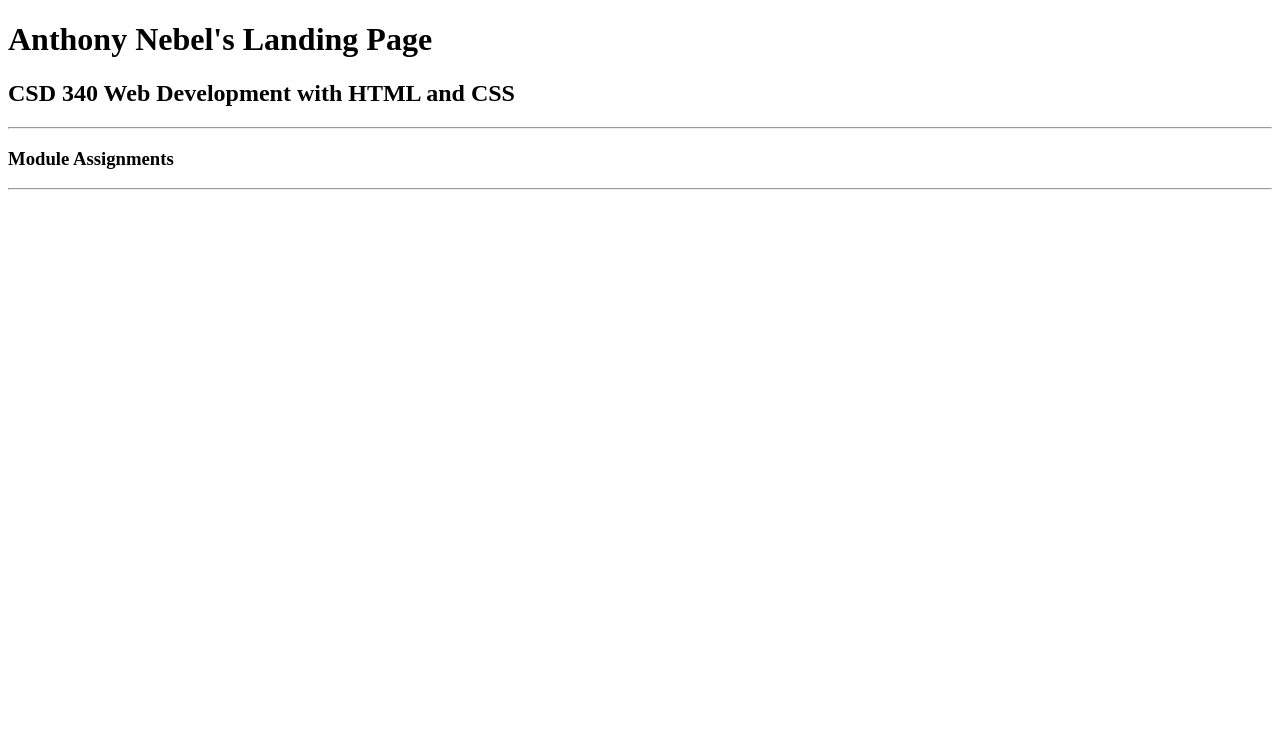
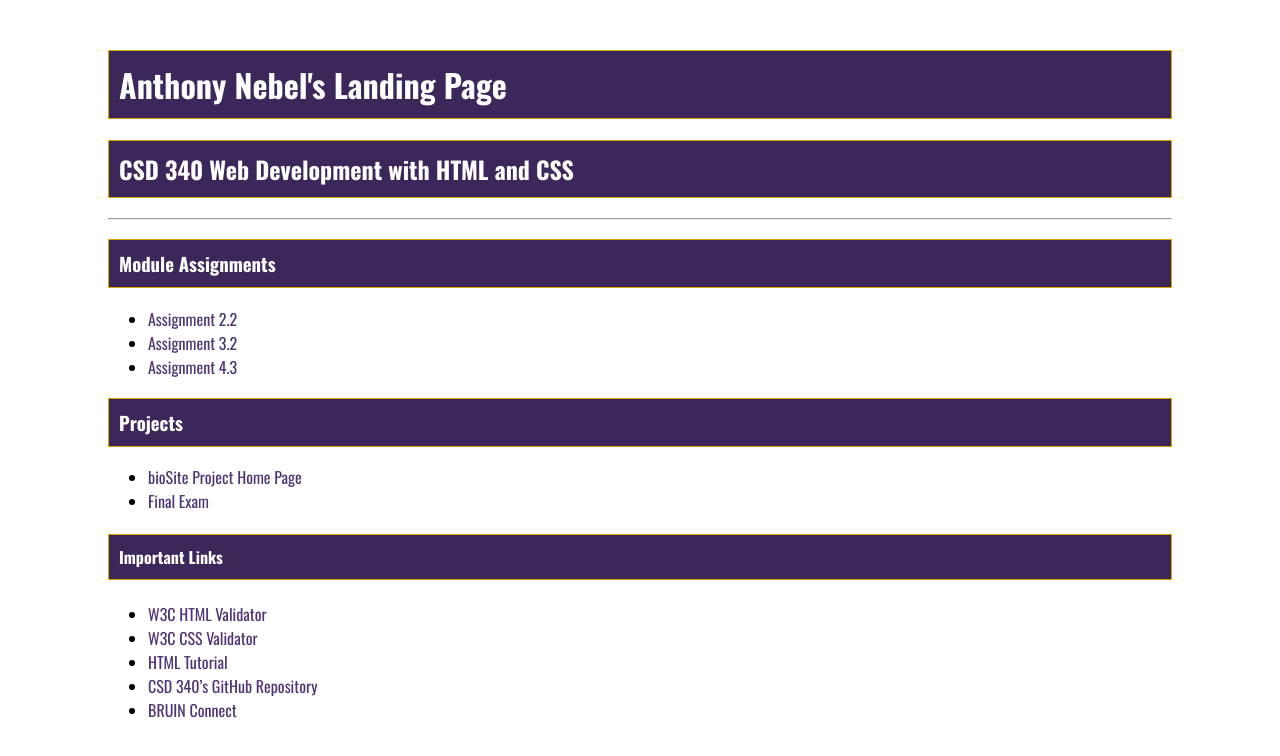
Before and after one commit to AnthonyNebel/csd-340, a plain HTML site: page index.html in a window 1280 px wide. Drawn offline with nearby package versions, Linux system fonts and the light colour scheme.

Commit message:
adding module 4 work

```diff
--- a/index.html
+++ b/index.html
@@ -3,29 +3,56 @@
 <head>
   <title>Anthony Nebel’s CSD 340 Landing Page</title>
   <link href="site.css" type="text/css" rel="stylesheet" />
-
+  <link href="https://fonts.googleapis.com/css2?family=Oswald:wght@300;400;500;700&display=swap" rel="stylesheet">
 </head>
 <body>
-	<div id="container">
+  <div id="container">
+    <h1>Anthony Nebel's Landing Page</h1>
+    <h2>CSD 340 Web Development with HTML and CSS</h2>
 
-	    <h1>Anthony Nebel's Landing Page</h1>
-	    <h2>CSD 340 Web Development with HTML and CSS</h2>
-	    <hr />
-	    <h3>Module Assignments</h3>
-	    <p class="intro">
+    <hr />
 
-	    </p>
-	    <p>
-	    	<span class="sentence"></span>
-	    </p>
-	    <p>
+    <h3>Module Assignments</h3>
+    <ul>
+      <li>
+        <a href="module-2/nebel_EX1.html">Assignment 2.2</a>
+      </li>
+      <li>
+        <a href="module-3/nebel_EX2.html">Assignment 3.2</a>
+      </li>
+      <li>
+        <a href="module-4/nebel_EX3.html">Assignment 4.3</a>
+      </li>
+      </ul>
 
-	    </p>
-	    <p>
+    <h3>Projects</h3>
+    <ul>
+      <li>
+        <a href="#">bioSite Project Home Page</a>
+      </li>
+      <li>
+        <a href="#">Final Exam</a>
+      </li>
+    </ul>
 
-	    </p>
-	    <hr />
-
-	  </div>
-    <body>
+    <h4>Important Links</h4>
+    <ul>
+      <li>
+        <a href="https://validator.w3.org/" target="_blank">W3C HTML Validator</a>
+      </li>
+      <li>
+        <a href="http://jigsaw.w3.org/css-validator/" target="_blank">W3C CSS Validator</a>
+      </li>
+      <li>
+        <a href="https://www.w3schools.com/html/" target="_blank">HTML Tutorial</a>
+      </li>
+      <li>
+        <a href="https://github.com/buwebdev/csd-340" target="_blank">CSD 340’s GitHub Repository</a>
+      </li>
+      <li>
+        <a href="https://bruinconnect.bellevue.edu/" target="_blank">BRUIN Connect</a>
+      </li>
+    </ul>
+  </div>
+</body>
 </html>
--- a/site.css
+++ b/site.css
@@ -0,0 +1,26 @@
+html, body {
+	font-family: 'Oswald', Verdana, Arial, sans-serif;
+}
+#container {
+    margin-top: 50px;
+    margin-left: 100px;
+    margin-right: 100px;
+}
+h1, h2, h3, h4 {
+    background-color: #3C275A;
+    color: #fff;
+    border: 1px solid #D6A800;
+    padding: 10px;
+}
+a {
+    color: #4F3674;
+    text-decoration: none;
+}
+
+a:hover {
+    background-color: #D6A800;
+    color: #4F3674;
+}
+a:visited {
+    color: #3C275A;
+}
```
Also changed, not shown: 2 other files.
